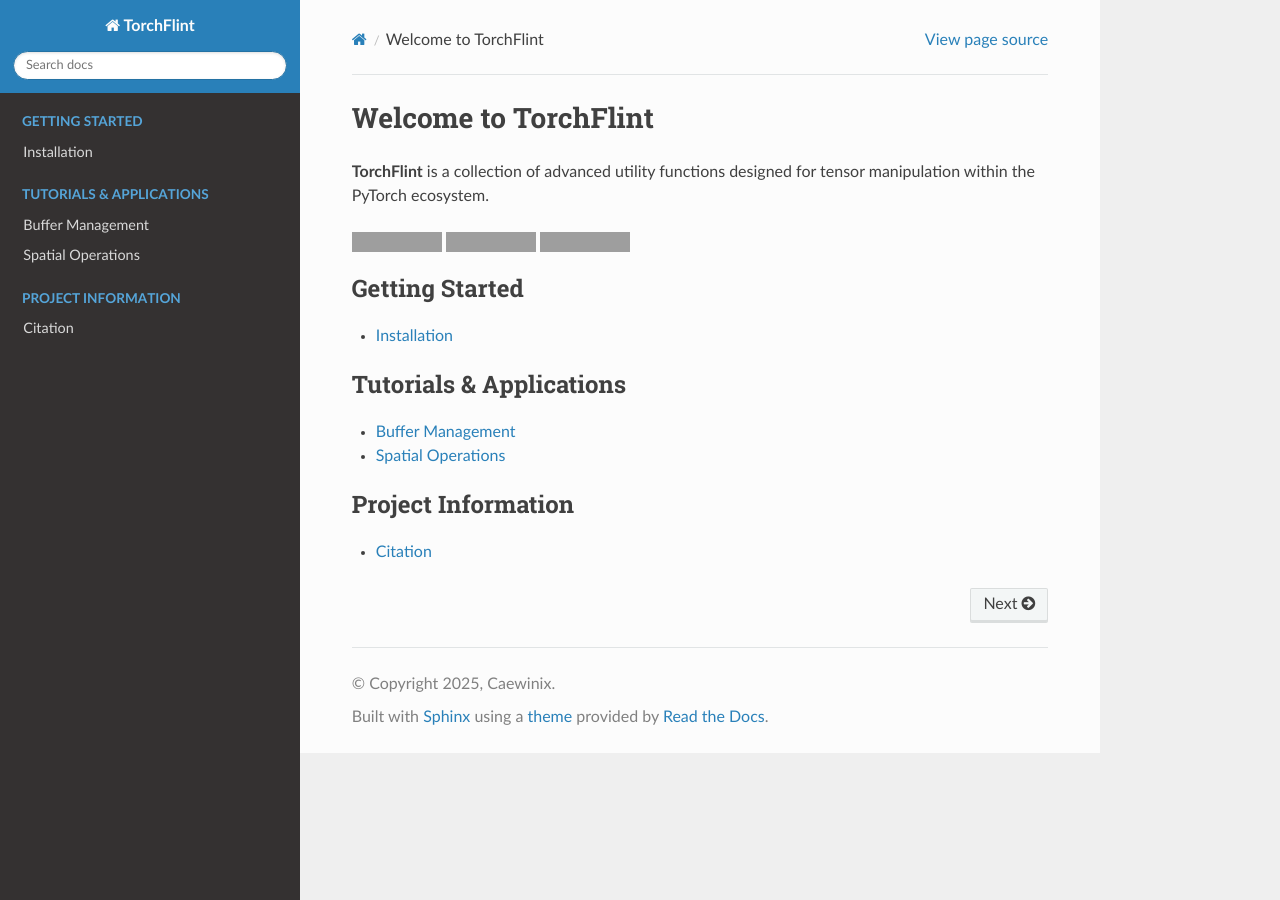
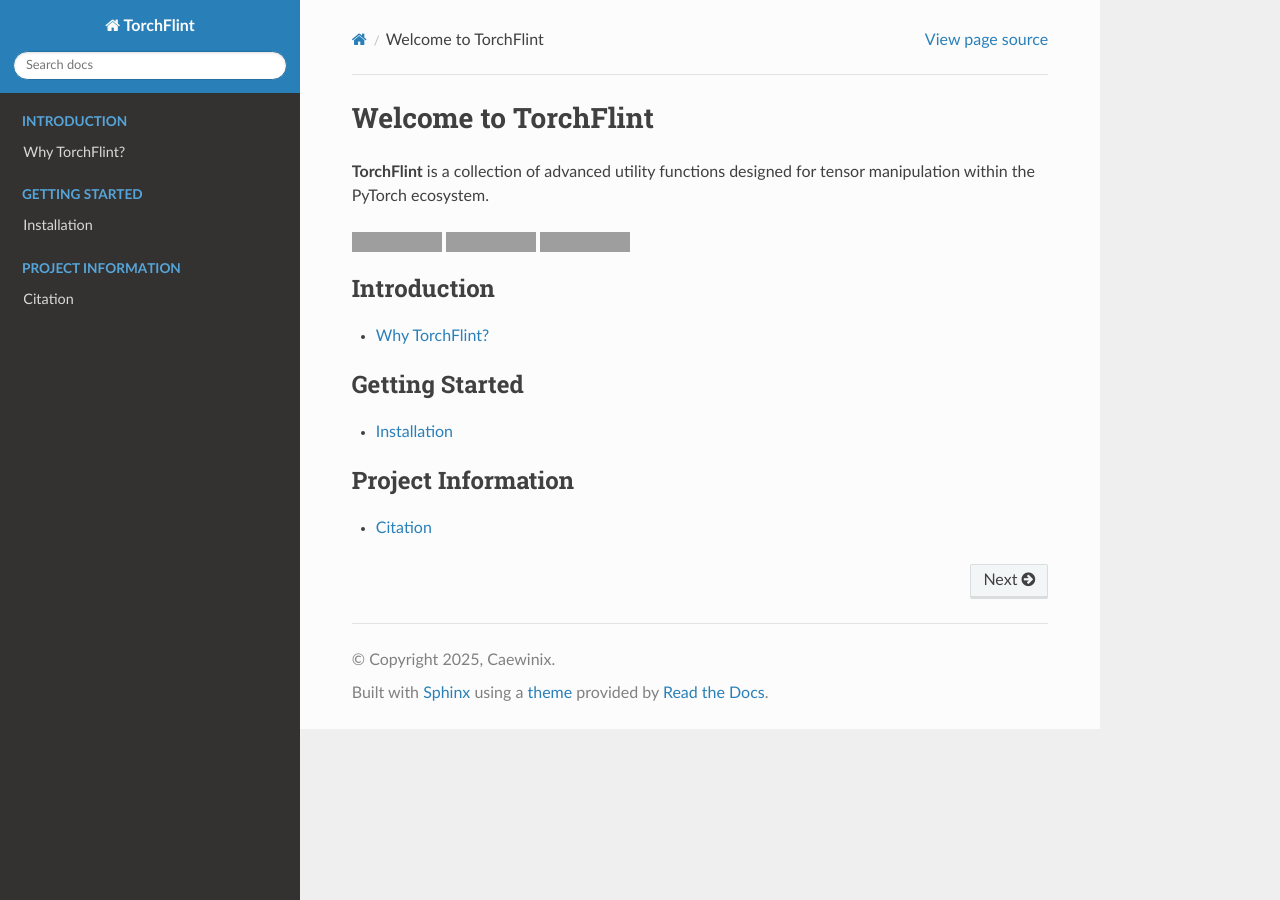
Before and after one commit to Caewinix/torchflint, a Sphinx documentation site: the page built from docs/source/index.rst, in a window 1280 px wide. Built offline with Sphinx 7.4.7 and the Read the Docs theme 3.1.0, drawn with Linux system fonts in a browser that asks for light colours; pages that are not in the unit, such as notebooks, are missing from menus; grey boxes are pictures that could not be loaded.

Commit message:
Update table of contents for documentation

```diff
--- a/docs/source/index.rst
+++ b/docs/source/index.rst
@@ -14,7 +14,7 @@
    :maxdepth: 1
    :caption: Introduction
 
-   intro
+   introduction
 
 .. toctree::
    :maxdepth: 1
@@ -26,8 +26,8 @@
    :maxdepth: 1
    :caption: Tutorials & Applications
 
-   guides/buffer_management
-   guides/patchwork_ops
+   guides/buffer
+   guides/patchwork
 
 .. toctree::
    :maxdepth: 2
```
Also changed, not shown: other parts of docs/source/index.rst (+0 -1 lines).
